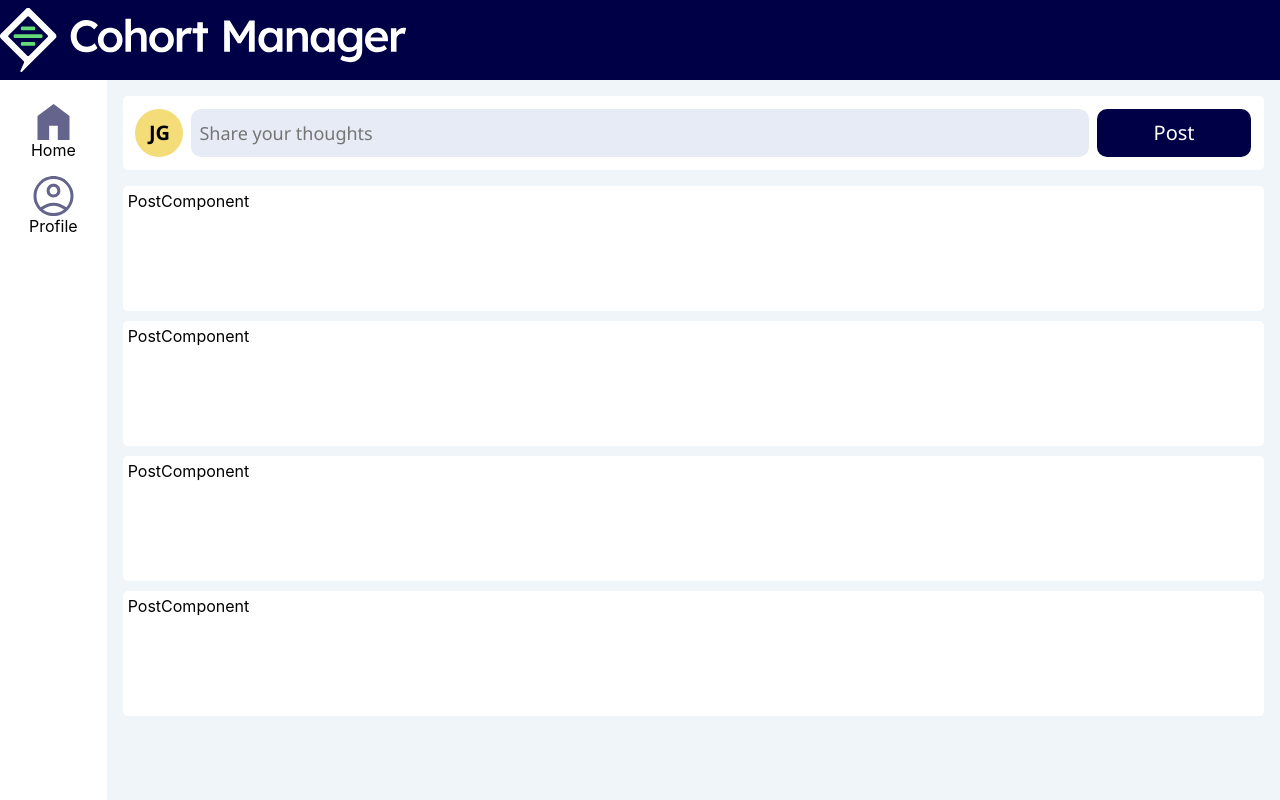
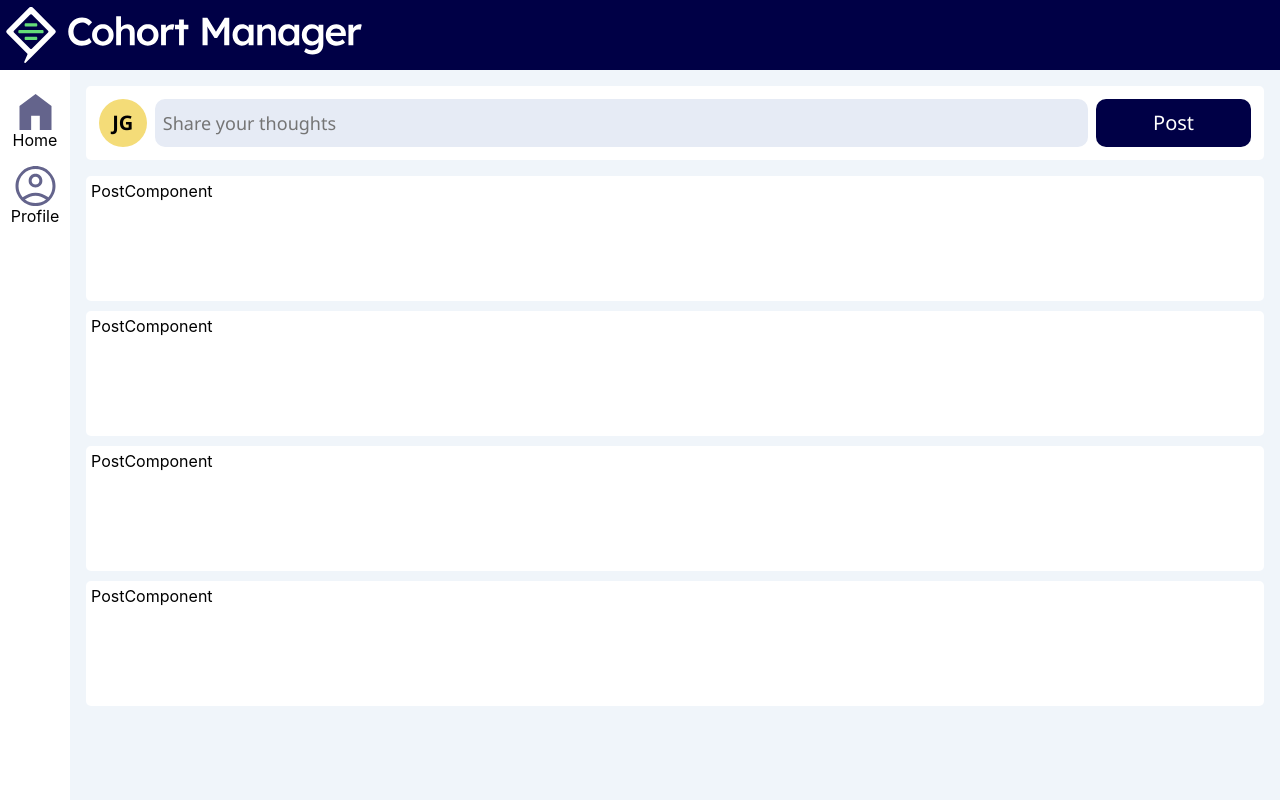
Before and after one commit to boolean-uk/react-cohort-dashboard-challenge, a React (Vite) app: page / in a window 1280 px wide. Built offline with nearby package versions, Linux system fonts and the light colour scheme.

Commit message:
fixed scrollbar issue

```diff
--- a/src/components/Dashboard.css
+++ b/src/components/Dashboard.css
@@ -1,4 +1,5 @@
 .dashboard {
-    flex: 11;
+    height: calc(100vh - 70px);
+    width: calc(100vw - 70px);
     background-color: #F0F5FA;
 }
--- a/src/components/Dashboard/Content.css
+++ b/src/components/Dashboard/Content.css
@@ -3,7 +3,7 @@
     flex: 1;
 
     .scroll {
-        max-height: 90%;
+        max-height: 100%;
         overflow-y: scroll;
         flex-direction: column;
         padding: 1rem;
--- a/src/components/Sidebar.css
+++ b/src/components/Sidebar.css
@@ -1,5 +1,5 @@
 .sidebar {
-    flex: 1;
+    width: 70px;
 
     border-right: 0px solid gray;
 
--- a/src/components/Topbar.css
+++ b/src/components/Topbar.css
@@ -1,10 +1,11 @@
 .topbar {
-    height: 10%;
+    height: 70px;
     background-color: #000046;
     display: flex;
     align-items: center;
 
     .logo {
+        padding-left: 0.5%;
         height: 80%;
     }
 }
```
